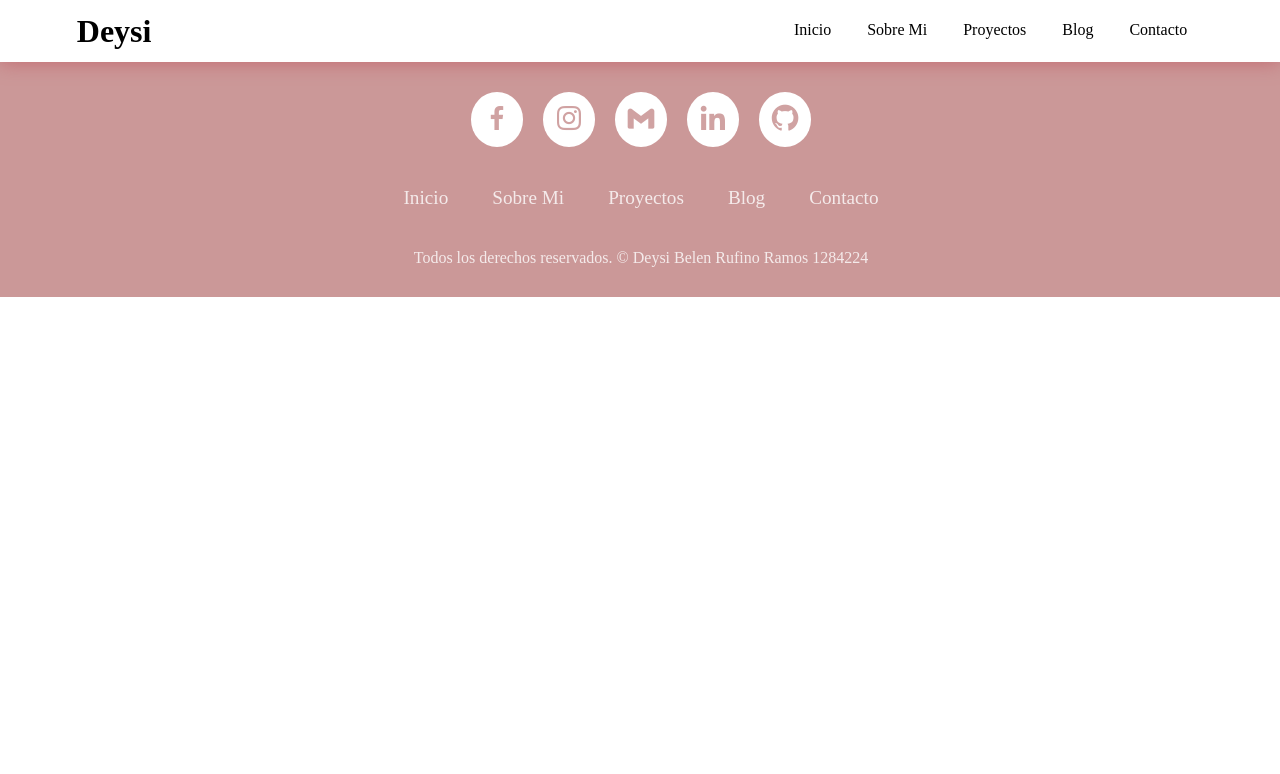
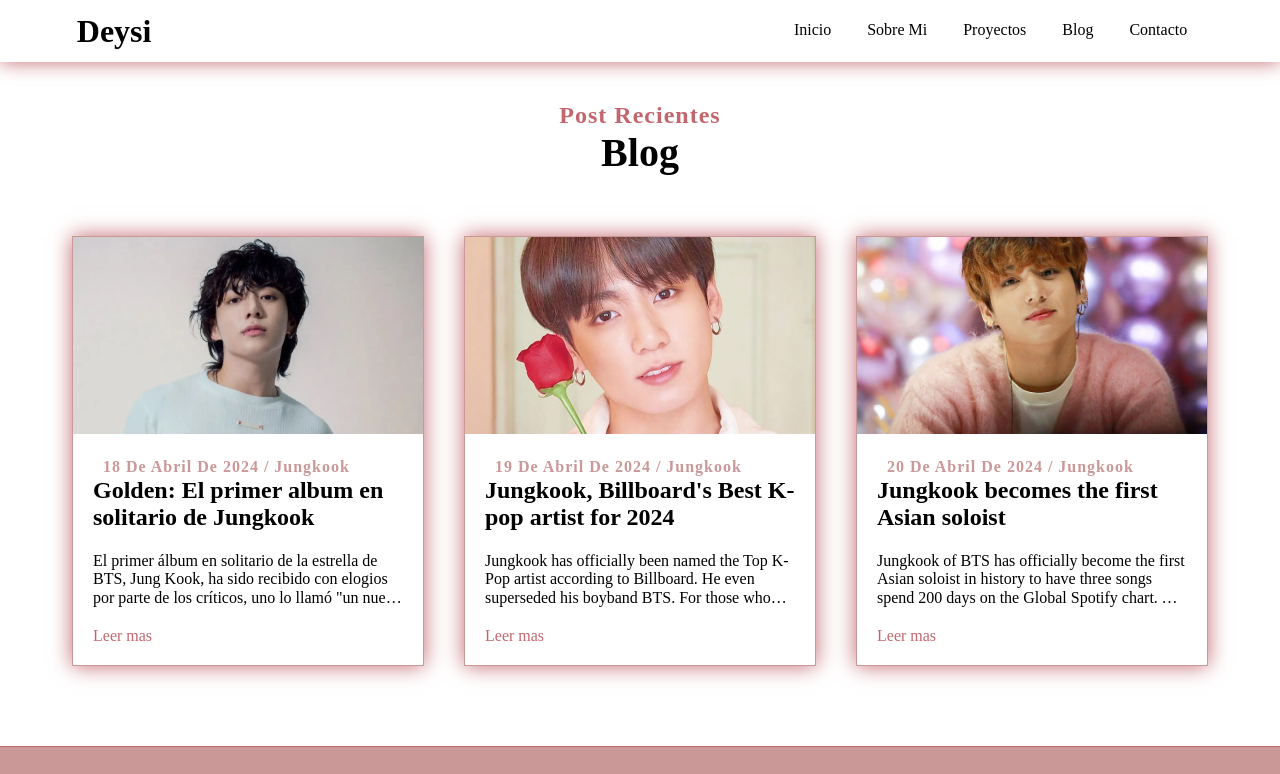
Before and after one commit to DeysiRR/Portafolio, a plain HTML site: page blog.html in a window 1280 px wide. Shown: the top 774 px of the page. Drawn offline with nearby package versions, Linux system fonts and the light colour scheme; a web font is replaced by a local one.

```diff
--- a/blog.html
+++ b/blog.html
@@ -18,7 +18,7 @@
     <!--Header-->
     <section class="header">
         <nav class="bg-nav">
-            <a href="index.html" class="logo"> Deysi</a>            <input type="checkbox" id="menu">
+            <a href="index.html" class="logo"> Deysi</a> <input type="checkbox" id="menu">
             <!--<label for="menu" class="icon-menu">☰</label>-->
             <label for="menu">
                 <img src="img/menu.png" class="icon-menu">
@@ -32,6 +32,61 @@
             </div>
         </nav>
     </section>
+
+    <!--Blog-->
+<section class="blog">
+    <div class="blog-heading">
+        <span>Post recientes</span>
+        <h2>Blog</h2>
+    </div>
+
+    <div class="blog-container">
+        <article class="blog-box">
+            <div class="blog-img">
+                <img src="img/12.webp" alt="">
+            </div>
+            <div class="blog-text">
+                <span>18 de Abril de 2024 / Jungkook</span><br>
+                <a href="#" class="blog-title">Golden: El primer album en solitario de Jungkook</a>
+                <p>El primer álbum en solitario de la estrella de BTS, Jung Kook, ha sido recibido con elogios por
+                    parte de los críticos, uno lo llamó "un nuevo rey del pop" y otro lo llamó "felicidad del pop".
+                </p>
+                <a href="#"> Leer mas</a>
+            </div>
+        </article>
+
+        <article class="blog-box">
+            <div class="blog-img">
+                <img src="img/11.jpg" alt="">
+            </div>
+            <div class="blog-text">
+                <span>19 de Abril de 2024 / Jungkook</span><br>
+                <a href="#" class="blog-title">Jungkook, Billboard's Best K-pop artist for 2024</a>
+                <p>Jungkook has officially been named the Top K-Pop artist according to Billboard. He even
+                    superseded his boyband BTS. For those who don't know the famous K-Pop artist, here's the history
+                    behind his significant historical achievement.
+                </p>
+                <a href="#"> Leer mas</a>
+            </div>
+        </article>
+
+        <article class="blog-box">
+            <div class="blog-img">
+                <img src="img/13.jpg" alt="">
+            </div>
+            <div class="blog-text">
+                <span>20 de Abril de 2024 / Jungkook</span><br>
+                <a href="#" class="blog-title">Jungkook becomes the first Asian soloist </a>
+                <p>Jungkook of BTS has officially become the first Asian soloist in history to have three songs
+                    spend 200 days on the Global Spotify chart. The three songs in question are 3D, Seven, and Left
+                    And Right.
+                </p>
+                <a href="#"> Leer mas</a>
+            </div>
+        </article>
+    </div>
+</section>
+
 
 
     <!--footer-->
--- a/css/style.css
+++ b/css/style.css
@@ -142,16 +142,18 @@ nav {
     z-index: -1;
     transition: 0.5s;
 }
+
 .boton-hero:hover::before {
     top: 0;
 }
 
 /*Estlo de galeria*/
-.destacados{
+.destacados {
     padding: 2rem 0;
-    background:#DBDBD9;
+    background: #DBDBD9;
 }
-.destacados h1{
+
+.destacados h1 {
     color: #000000;
 
 }
@@ -161,7 +163,7 @@ nav {
     grid-template-columns: repeat(3, 1fr);
     grid-auto-rows: 350px;
     padding: 40px;
-    gap:40px
+    gap: 40px
 }
 
 .gallery-item {
@@ -190,17 +192,18 @@ nav {
 footer {
     background-color: #cb9898;
 }
-.footer-container{
+
+.footer-container {
     width: 100%;
     padding: 20px 1px 20px;
 }
 
-.iconos-footer{
+.iconos-footer {
     display: flex;
     justify-content: center;
 }
 
-.iconos-footer a{
+.iconos-footer a {
     text-decoration: none;
     padding: 10px;
     background-color: #fff;
@@ -208,29 +211,31 @@ footer {
     border-radius: 50%;
 }
 
-.iconos-footer a i{
+.iconos-footer a i {
     font-size: 2rem;
     color: #cb9898;
     opacity: 0.9;
 
 }
 
-.iconos-footer a:hover{
+.iconos-footer a:hover {
     background-color: #C2676E;
     transition: 0.5s;
 }
 
-.iconos-footer a:hover i{
+.iconos-footer a:hover i {
     color: #fff;
     transition: 0.5s;
 }
-.footer-nav{
+
+.footer-nav {
     margin: 30px 0;
     flex: 1;
     text-align: center;
     text-transform: capitalize;
 }
-.footer-nav a{
+
+.footer-nav a {
     color: #fff;
     margin: 20px;
     text-decoration: none;
@@ -238,11 +243,13 @@ footer {
     opacity: 0.8;
     transition: 0.5s;
 }
-.footer-bottom{
+
+.footer-bottom {
     padding: 10px;
     text-align: center;
 }
-.footer-bottom p{
+
+.footer-bottom p {
     color: #fff;
     opacity: 0.8;
     font-size: 1rem;
@@ -277,7 +284,7 @@ footer {
         display: initial;
     }
 
-    .hero{
+    .hero {
         min-height: 70vh;
     }
 
@@ -312,11 +319,12 @@ footer {
 
 /*pamtalla sobre mi*/
 
-.aboutMe{
+.aboutMe {
     width: 100%;
     padding: 50px 8%;
 }
-.contenido{
+
+.contenido {
     display: grid;
     grid-template-columns: 30% 60%;
     gap: 70px;
@@ -324,14 +332,14 @@ footer {
 
 
 
-.imagen{
+.imagen {
     position: relative;
     min-width: 300px;
     height: 380px;
     margin-top: 50px;
 }
 
-.imagen img{
+.imagen img {
     width: 80%;
     height: 90%;
     max-width: 100%;
@@ -341,7 +349,7 @@ footer {
     left: 6rem;
 }
 
-.imagen::after{
+.imagen::after {
     position: absolute;
     content: '';
     width: 80%;
@@ -351,20 +359,21 @@ footer {
     left: 7rem;
     z-index: 1;
 }
+
 .info {
     padding: 0 20px;
     max-width: 700px;
     margin: 0 auto;
 }
 
-.info h1{
+.info h1 {
     color: #000000;
     font-size: 2.5rem;
     margin-bottom: 20px;
     position: relative;
 }
 
-.info h1::before{
+.info h1::before {
     content: '';
     position: absolute;
     width: 100%;
@@ -376,14 +385,15 @@ footer {
 
 
 
-.info h2{
+.info h2 {
     font-weight: 600;
     color: #000000;
     padding: 14px 0px 15px;
-    letter-spacing: 1px;}
+    letter-spacing: 1px;
+}
 
 
-.info p{
+.info p {
     color: #000000;
     font-size: 16px;
     line-height: 1.8;
@@ -393,7 +403,7 @@ footer {
     overflow-wrap: break-word;
 }
 
-.infoPersonal{
+.infoPersonal {
     display: grid;
     grid-template-columns: repeat(1fr, 1fr);
     gap: 10px 20px;
@@ -401,18 +411,18 @@ footer {
     border-bottom: 1px solid #C2676E;
 }
 
-.infoPersonal div{
+.infoPersonal div {
     display: grid;
     grid-template-columns: 1fr 1fr;
 }
 
-.infoPersonal div span{
+.infoPersonal div span {
     color: #000000;
     font-weight: bold;
     letter-spacing: 1px;
 }
 
-.infoPersonal div p{
+.infoPersonal div p {
     color: #000000;
     font-size: 16px;
     line-height: 1.8;
@@ -421,7 +431,8 @@ footer {
     max-width: 100%;
     overflow-wrap: break-word;
 }
-.info button{
+
+.info button {
     min-width: 150px;
     padding: 10px 20px;
     border-radius: 25px;
@@ -435,12 +446,12 @@ footer {
     margin-bottom: 20px;
 }
 
-.info button:hover{
+.info button:hover {
     background-color: #C2676E;
     color: #fff;
 }
 
-.habilidades{
+.habilidades {
     display: grid;
     grid-template-columns: 1fr 1fr;
     gap: 10px 80px;
@@ -448,7 +459,7 @@ footer {
 
 }
 
-.subjetc{
+.subjetc {
     font-size: 17px;
     font-weight: thin;
     color: #000000;
@@ -457,7 +468,7 @@ footer {
     letter-spacing: 1px;
 }
 
-.barra{
+.barra {
     width: 100%;
     height: 20px;
     background-color: #cb9898;
@@ -467,7 +478,7 @@ footer {
     border-radius: 10px;
 }
 
-.progreso{
+.progreso {
     position: relative;
     width: 100%;
     height: 100%;
@@ -477,7 +488,7 @@ footer {
     border-radius: 10px;
 }
 
-.progreso::after{
+.progreso::after {
     position: absolute;
     content: attr(value);
     top: -35px;
@@ -560,6 +571,113 @@ footer {
     }
 }
 
+/* Estilo de blog */
+.blog {
+    display: flex;
+    justify-content: center;
+    align-items: center;
+    flex-direction: column;
+    padding: 40px;
+    border-bottom: 1px solid #C2676E;
+}
+
+.blog-heading {
+    text-align: center;
+    margin-bottom: 20px;
+}
+
+.blog-heading span {
+    color: #C2676E;
+    font-size: 1.5rem;
+    text-transform: capitalize;
+    letter-spacing: 1px;
+    font-weight: 800;
+}
+
+.blog-heading h2 {
+    font-size: 2.5rem;
+    color: #000000;
+    margin-top: 0;
+}
+
+.blog-container {
+    display: flex;
+    justify-content: center;
+    align-items: center;
+    flex-wrap: wrap;
+    margin: 20px 0px;
+}
+
+.blog-box {
+    width: 350px;
+    background-color: #fff;
+    border: 1px solid #cb9898;
+    margin: 20px;
+    box-shadow: 0 0 20px #C2676E;
+    overflow: hidden;
+}
+
+.blog-box a {
+    text-decoration: none;
+    color: #C2676E;
+    transition: all ease 0.5s;
+}
+
+.blog-img {
+    width: 100%;
+    height: auto;
+}
+
+.blog-img img {
+    width: 100%;
+    height: 100%;
+    object-fit: cover;
+    object-position: center;
+}
+
+.blog-text {
+    padding: 20px;
+}
+
+.blog-text span {
+    color: #cb9898;
+    font-size: 1rem;
+    text-transform: capitalize;
+    letter-spacing: 1px;
+    font-weight: 800;
+    padding: 10px;
+}
+
+.blog-text .blog-title {
+    font-size: 1.5rem;
+    color: #000000;
+    font-weight: 700;
+}
+
+.blog-text .blog-title:hover {
+    color: #C2676E;
+    transition: all ease 0.5s;
+}
+
+.blog-text p {
+    color: #000000;
+    font-size: 1rem;
+    display: -webkit-box;
+    -webkit-line-clamp: 3;
+    -webkit-box-orient: vertical;
+    overflow: hidden;
+    text-overflow: ellipsis;
+    margin: 20px 0px;
+}
+/* Responsive */
+@media (max-width: 768px) {
+    .blog-box {
+        width: 100%;
+    }
+}
+
+
+
 /*Estilo de contacto*/
 /* Estilos para pantallas grandes */
 .contacto {
```
Also changed, not shown: img/10.jpg (added), img/11.jpg (added), img/12.jpg (added), img/12.webp (added), img/13.jpg (added). Lines whose indentation alone changed are shown as unchanged.
